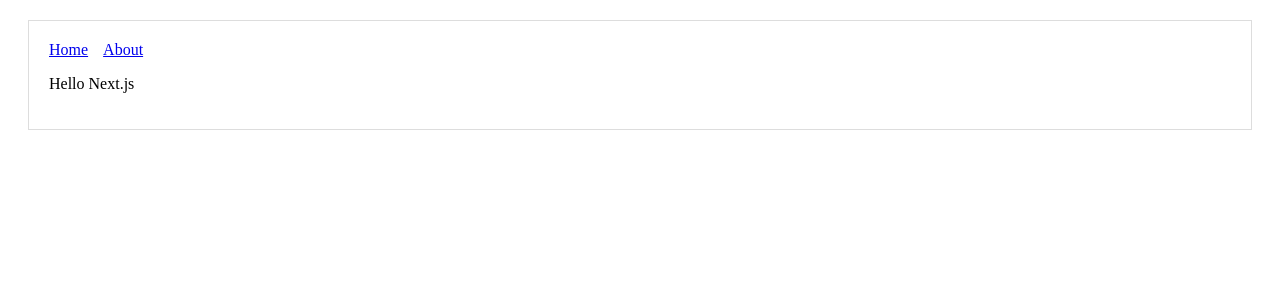
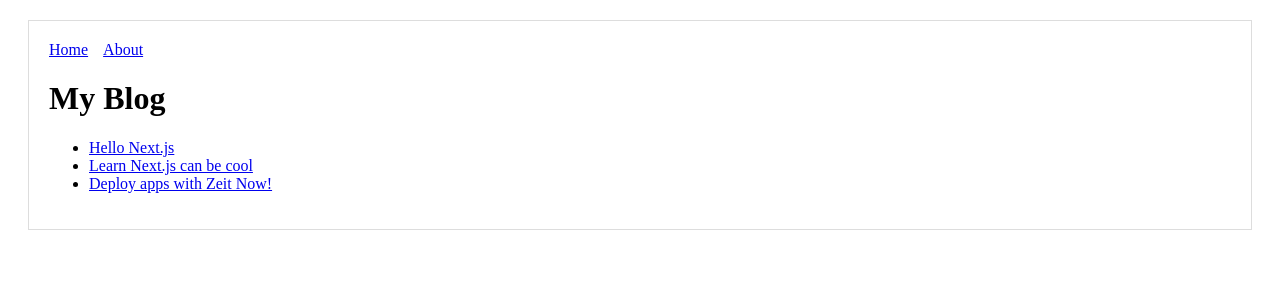
Before and after one commit to kevten22/NextJS, a Next.js app: page / in a window 1280 px wide. Shown: the top 300 px of the page. Built offline with nearby package versions, Linux system fonts and the light colour scheme.

Commit message:
Added blog post links to index.js using a component

```diff
--- a/pages/about.js
+++ b/pages/about.js
@@ -4,5 +4,5 @@
       <Layout>
         <p>This is the about page</p>
       </Layout>
-    )
+   )
   }
--- a/pages/index.js
+++ b/pages/index.js
@@ -1,9 +1,23 @@
 import Layout from '../components/MyLayout.js'
+import Link from 'next/link'
 
-const Index = () => (
-    <Layout>
-      <p>Hello Next.js</p>
-    </Layout>
-  )
+const PostLink = props => (
+  <li>
+    <Link href={`/post?title=${props.title}`}>
+    <a>{props.title}</a>
+    </Link>
+  </li>
+)
 
-  export default Index
+export default function  Blog() {
+    return (
+      <Layout>
+      <h1> My Blog </h1>
+      <ul>
+        <PostLink title="Hello Next.js" />
+        <PostLink title="Learn Next.js can be cool" />
+        <PostLink title="Deploy apps with Zeit Now!"/>
+      </ul>
+      </Layout>
+    )
+  }
```
